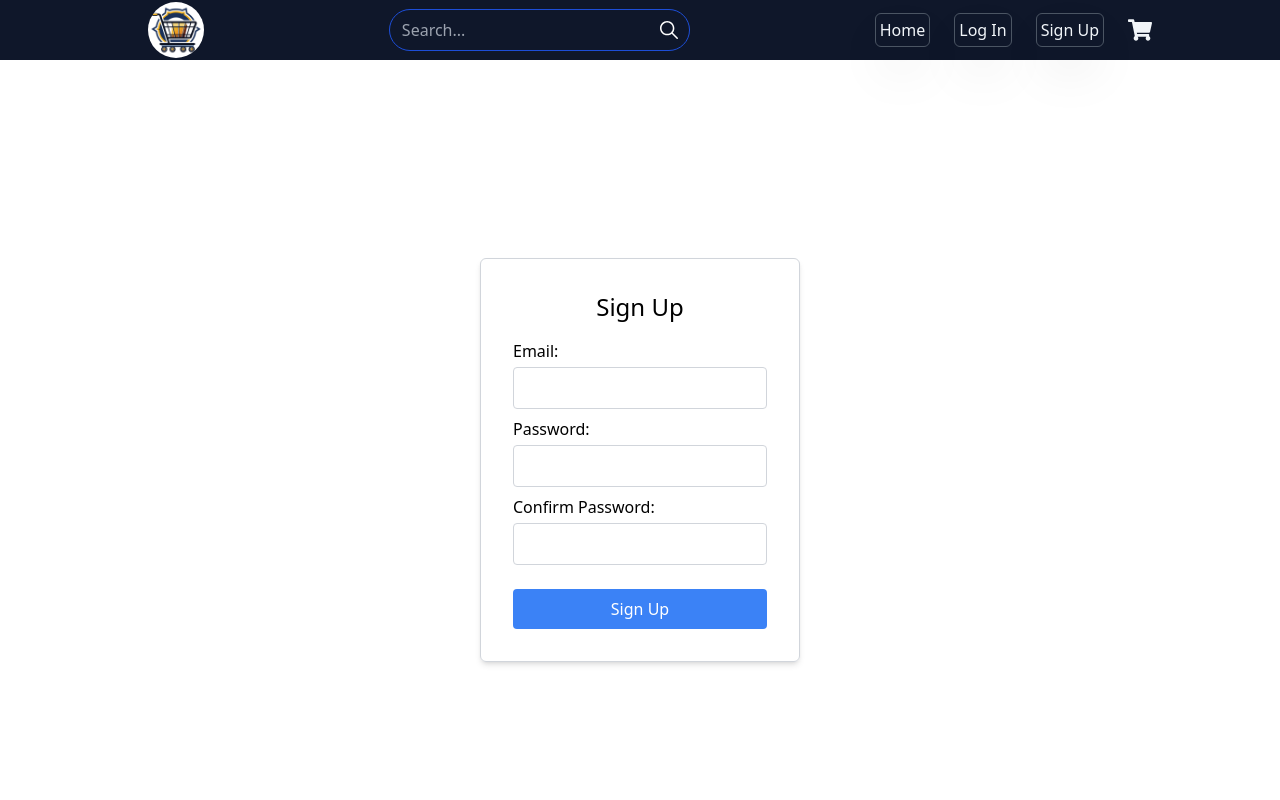
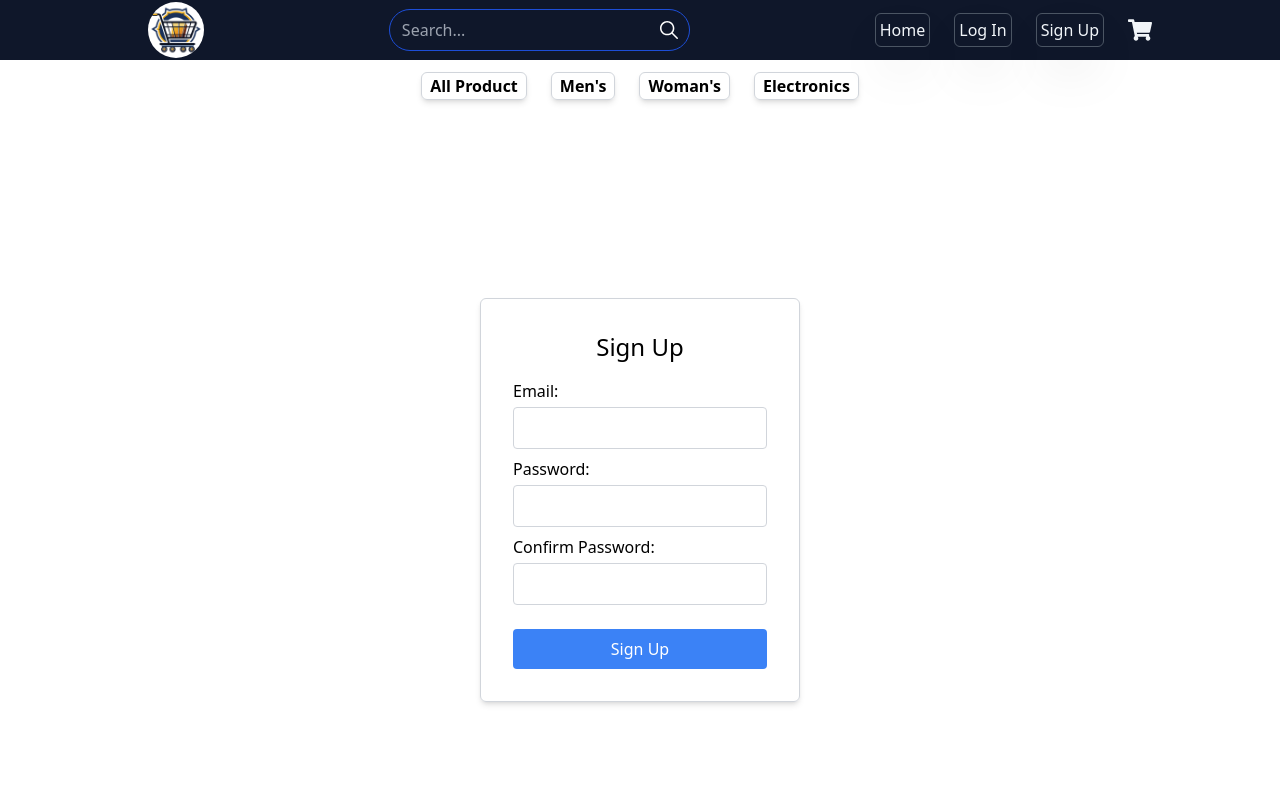
Before and after one commit to neeraj1504/revised_shoping_cart, a React (Create React App) app: page /signUp in a window 1280 px wide. Shown: the top 800 px of the page. Built offline with nearby package versions, Linux system fonts and the light colour scheme; no server answers.

Commit message:
Your commit message

```diff
--- a/src/App.js
+++ b/src/App.js
@@ -1,3 +1,4 @@
+
 // import "./App.css";
 // import Navbar from "./Components/Navbar";
 
@@ -70,6 +71,7 @@
 
 
 // src/App.js
+
 import "./App.css";
 import Navbar from "./Components/Navbar";
 import Home from "./pages/Home";
@@ -78,7 +80,7 @@ import {Route, Routes} from "react-router-dom";
 import Login from "./Components/Login";
 import SignUp from "./Components/SignUp";
 import Footer from "./Components/Footers";
-
+import Button from "./Components/Button"
 function App() {
   return (
 
@@ -86,7 +88,9 @@ function App() {
         <div className="bg-slate-900">
           <Navbar />
         </div>
-
+        <div>
+          <Button/>
+        </div>
         <Routes>
           <Route path="/" element={<Home />} />
           <Route path="/cart" element={<Cart />} />
--- /dev/null
+++ b/src/Components/Button.js
@@ -0,0 +1,33 @@
+import React from "react";
+import { useDispatch } from 'react-redux';
+import { useFetchPosts } from '../pages/useFetchposts';
+import { GetNewItem } from "../redux/Slices/Data_slice";
+
+const Button = () => {
+    const {posts}=useFetchPosts();
+    const dispatch=useDispatch();
+    function findCategory(event){
+           const data=event.target.value;
+           dispatch(GetNewItem({data,posts}))
+    }
+  return (
+    <div>
+      <div className="flex justify-center gap-6 mt-3 text-ms font-semibold text-black">
+        <div>
+          <button onClick={findCategory} value=" " className="hover:scale-110 px-2 py-[1px] border border-gray-300 rounded-md shadow-md">All Product</button>
+        </div>
+        <div>
+          <button onClick={findCategory} value="men" className="hover:scale-110 px-2 py-[1px] border border-gray-300 rounded-md shadow-md">Men's</button>
+        </div>
+        <div>
+          <button onClick={findCategory} value="women" className=" hover:scale-110 px-2 py-[1px] border border-gray-300 rounded-md shadow-md">Woman's</button>
+        </div>
+        <div>
+          <button onClick={findCategory} value="electronic" className="hover:scale-110 px-2 py-[1px] border border-gray-300 rounded-md shadow-md">Electronics</button>
+        </div>
+      </div>
+    </div>
+  );
+};
+
+export default Button;
--- a/src/pages/Home.js
+++ b/src/pages/Home.js
@@ -26,8 +26,8 @@ const Home = () => {
             ))}
           </div>
         ) : (
-          <div className="flex justify-center items-center">
-            <p>No Data Found</p>
+          <div className="flex justify-center items-center h-screen">
+            <p className="text-2xl font-semibold hover:text-3xl  ">No Data Found</p>
           </div>
         )}
       </div>
--- a/tailwind.config.js
+++ b/tailwind.config.js
@@ -6,6 +6,7 @@ module.exports = {
       boxShadow: {
         'custom': 'rgba(0, 0, 0, 0.25) 0px 54px 55px, rgba(0, 0, 0, 0.12) 0px -12px 30px, rgba(0, 0, 0, 0.12) 0px 4px 6px, rgba(0, 0, 0, 0.17) 0px 12px 13px, rgba(0, 0, 0, 0.09) 0px -3px 5px'
       },
+
     },
   },
   plugins: [],
```
